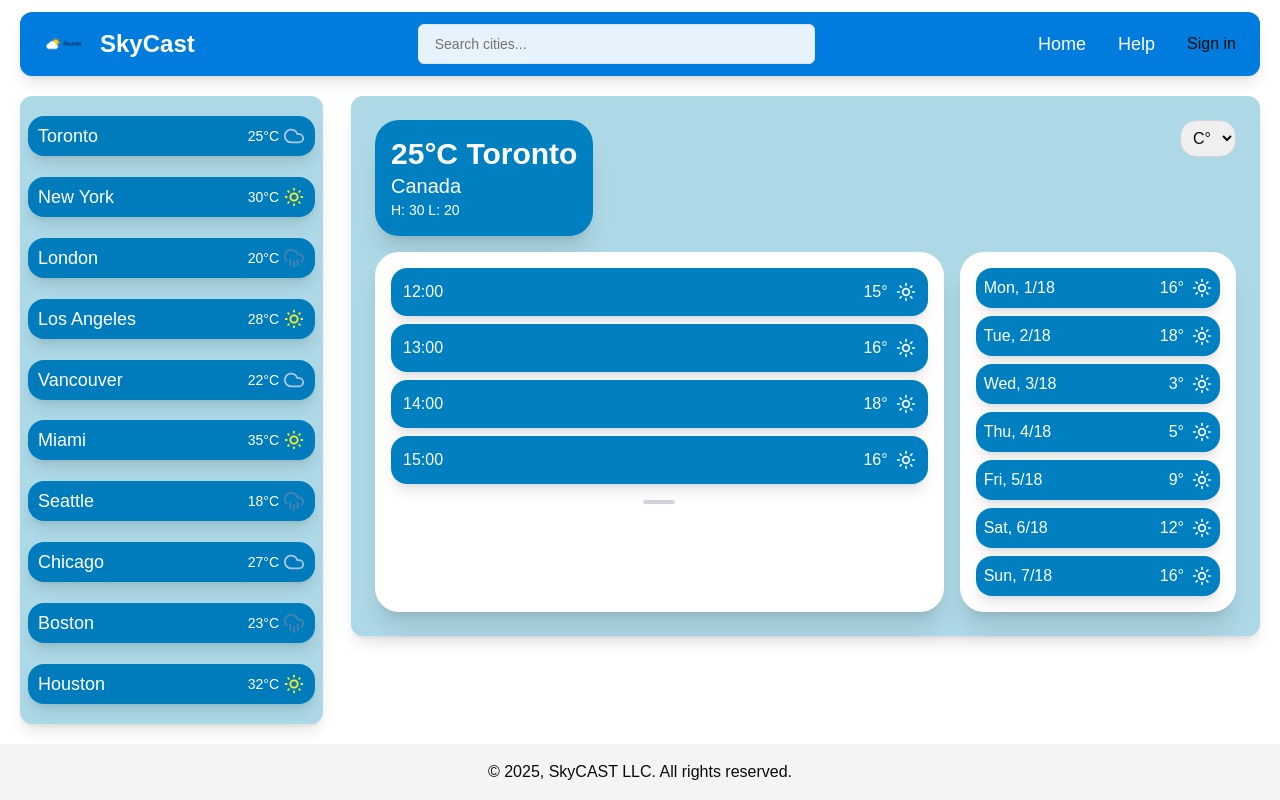
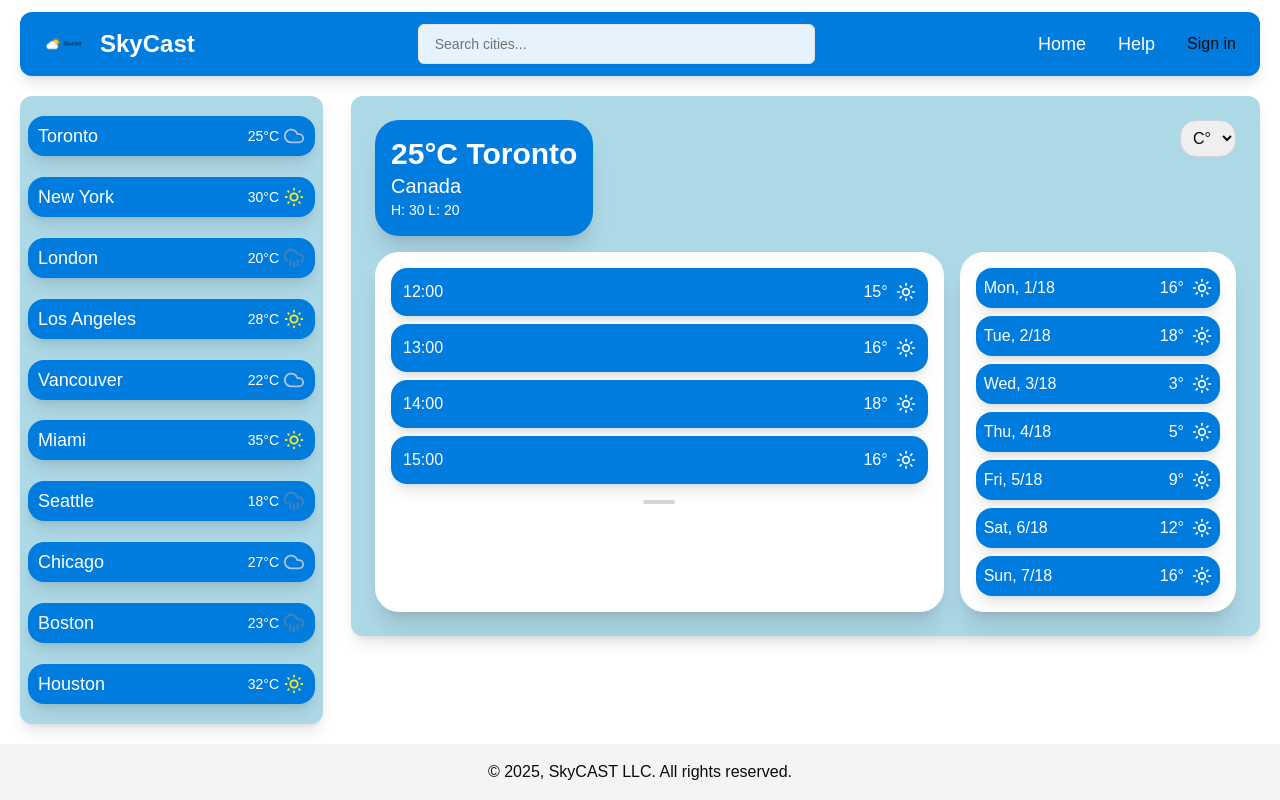
Before and after one commit to Globodain/2024-1-HR01-KA121-VET-000212716, a Next.js app in the folder frontend/: page / in a window 1280 px wide. Built offline with nearby package versions, Linux system fonts and the light colour scheme; no server answers.

Commit message:
mrs mana grinlč

```diff
--- a/frontend/components/Sidebar.tsx
+++ b/frontend/components/Sidebar.tsx
@@ -77,7 +77,7 @@ const Sidebar = () => {
   return (
     <div className="flex flex-wrap items-center justify-center pt-3 pb-3 pl-2 pr-2 shadow-lg w-1/3 shadow-2xs mt-5 mb-5 ml-5 mr-2 rounded-xl h-auto bg-[#add8e6] space-y-1">
       {sampleData.map((city, index) => (
-        <Card key={index} className="flex justify-between p-1.5 bg-[#007cbd] border-none w-full h-auto rounded-2xl shadow-lg">
+        <Card key={index} className="flex justify-between p-1.5 bg-[#007cdf] border-none w-full h-auto rounded-2xl shadow-lg">
           <h1 className="text-white text-lg font-extralight pl-1">{city.name}</h1>
           <div className="flex items-center justify-center pr-1">
             <p className="text-white text-sm pr-1">{city.temperature}°C</p>
--- a/frontend/components/ui/CityInfoMain.tsx
+++ b/frontend/components/ui/CityInfoMain.tsx
@@ -50,7 +50,7 @@ export default function CityInfoMain({ data }: Props) {
   return (
     <div className="w-full space-y-2">
       <div className="flex justify-between items-start">
-        <div className="bg-[#0080c0] text-white p-4 mb-2 rounded-3xl shadow-xl">
+        <div className="bg-[#007cdf] text-white p-4 mb-2 rounded-3xl shadow-xl">
           <div className="text-3xl font-bold">
             {currentCity.temperature}°C {currentCity.name}
           </div>
@@ -68,7 +68,7 @@ export default function CityInfoMain({ data }: Props) {
       <div className="grid grid-cols-1 md:grid-cols-3 gap-4">
         <div className="md:col-span-2 bg-white p-4 rounded-3xl shadow-xl space-y-2">
           {hourlyForecast.map((hour) => (
-            <div key={hour.time} className="bg-[#0080c0] text-white p-3 rounded-2xl shadow-lg flex justify-between items-center">
+            <div key={hour.time} className="bg-[#007cdf] text-white p-3 rounded-2xl shadow-lg flex justify-between items-center">
               <span>{hour.time}</span>
               <div className="flex items-center gap-2">
                 {hour.temp}° <Sun className="w-5 h-5" />
@@ -82,7 +82,7 @@ export default function CityInfoMain({ data }: Props) {
 
         <div className="bg-white p-4 rounded-3xl shadow-xl space-y-2">
           {weeklyForecast.map((day) => (
-            <div key={day.day} className="bg-[#0080c0] text-white p-2 rounded-2xl shadow-lg flex justify-between items-center">
+            <div key={day.day} className="bg-[#007cdf] text-white p-2 rounded-2xl shadow-lg flex justify-between items-center">
               <span>{day.day}</span>
               <div className="flex items-center gap-2">
                 {day.temp}° <Sun className="w-5 h-5" />
```
